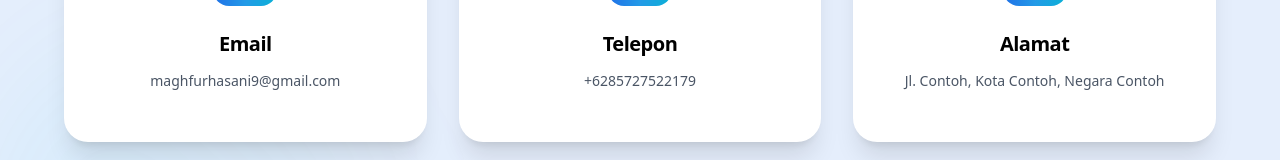
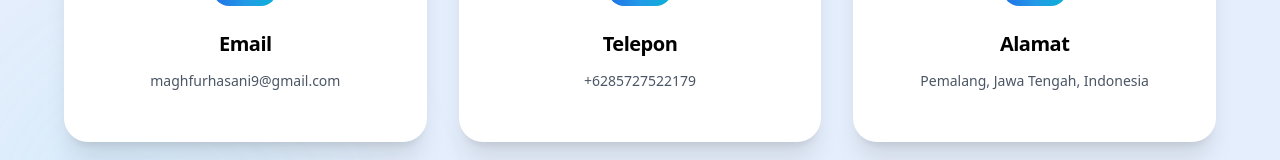
Before and after one commit to maghfur26/arahmimpi, a React (Vite) app: page / in a window 1280 px wide. Shown: the part 4316-4476 px from the top of the page. Built offline with nearby package versions, Linux system fonts and the light colour scheme.

Commit message:
change address alamat

```diff
--- a/src/components/elements/Contact.tsx
+++ b/src/components/elements/Contact.tsx
@@ -22,7 +22,7 @@ const Contact = () => {
     {
       icon: <MapPinIcon />,
       title: "Alamat",
-      desc: "Jl. Contoh, Kota Contoh, Negara Contoh",
+      desc: "Pemalang, Jawa Tengah, Indonesia",
     },
   ];
 
```
